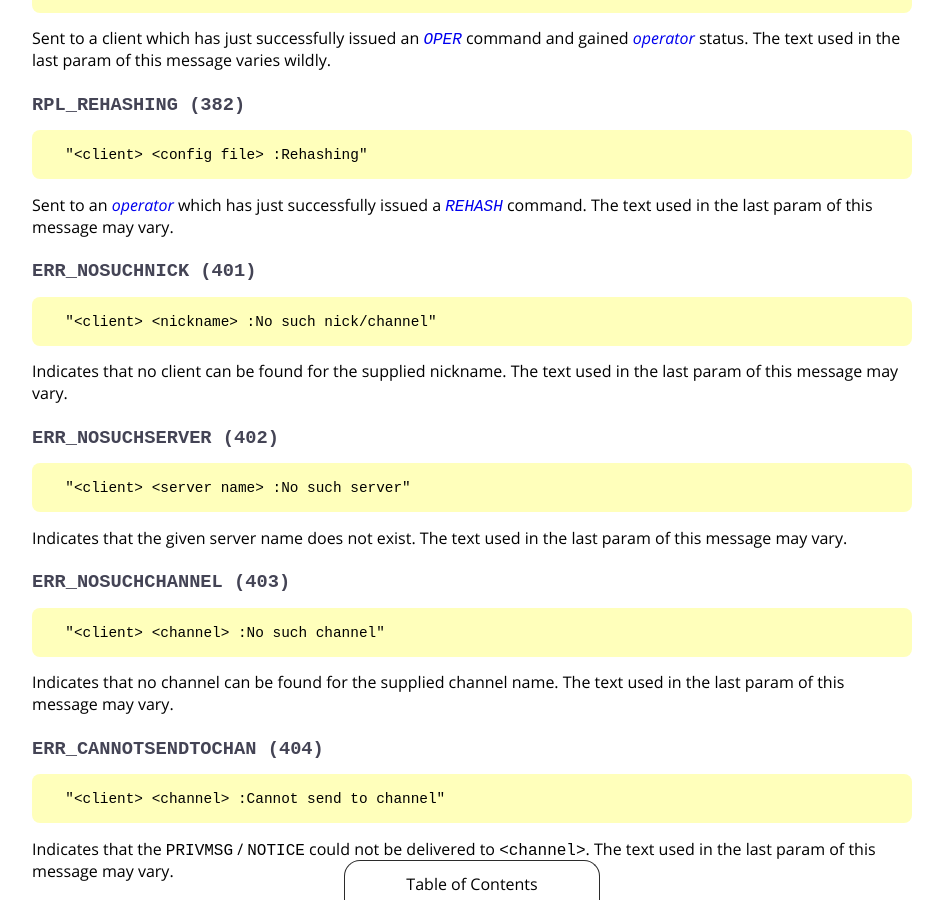
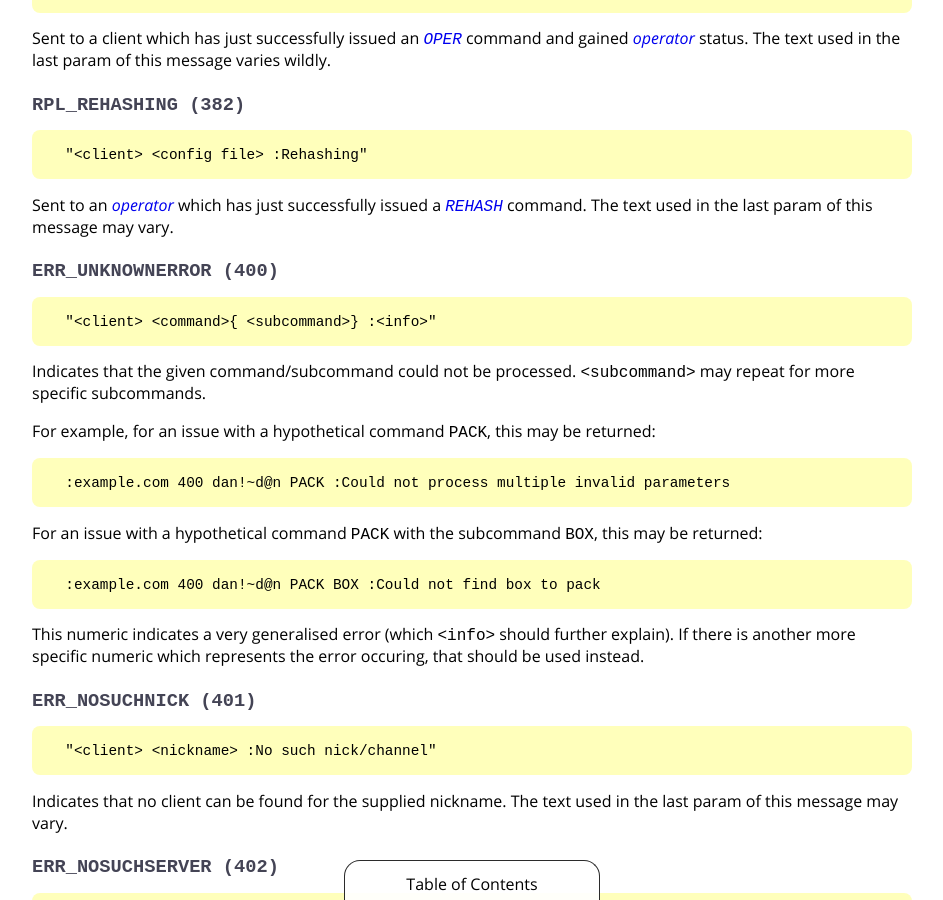
Before and after one commit to ircdocs/modern-irc, a Jekyll site: the page built from index.md, in a window 1280 px wide and 900 px high, scrolled down 48609 px. Shown: the whole window, without its empty margins (168-1111 px from the left). Built offline with Jekyll 4.4.1, drawn with Linux system fonts in a browser that asks for light colours.

Commit message:
numerics: Add ERR_UNKNOWNERROR (400)

```diff
--- a/_includes/modern-appendix.md
+++ b/_includes/modern-appendix.md
@@ -360,6 +360,22 @@ Sent to a client which has just successfully issued an [`OPER`](#oper-message) c
       "<client> <config file> :Rehashing"
 
 Sent to an [operator](#operators) which has just successfully issued a [`REHASH`](#rehash-message) command. The text used in the last param of this message may vary.
+
+### `ERR_UNKNOWNERROR (400)`
+
+      "<client> <command>{ <subcommand>} :<info>"
+
+Indicates that the given command/subcommand could not be processed. `<subcommand>` may repeat for more specific subcommands.
+
+For example, for an issue with a hypothetical command `PACK`, this may be returned:
+
+      :example.com 400 dan!~d@n PACK :Could not process multiple invalid parameters
+
+For an issue with a hypothetical command `PACK` with the subcommand `BOX`, this may be returned:
+
+      :example.com 400 dan!~d@n PACK BOX :Could not find box to pack
+
+This numeric indicates a very generalised error (which `<info>` should further explain). If there is another more specific numeric which represents the error occuring, that should be used instead.
 
 ### `ERR_NOSUCHNICK (401)`
 
```
